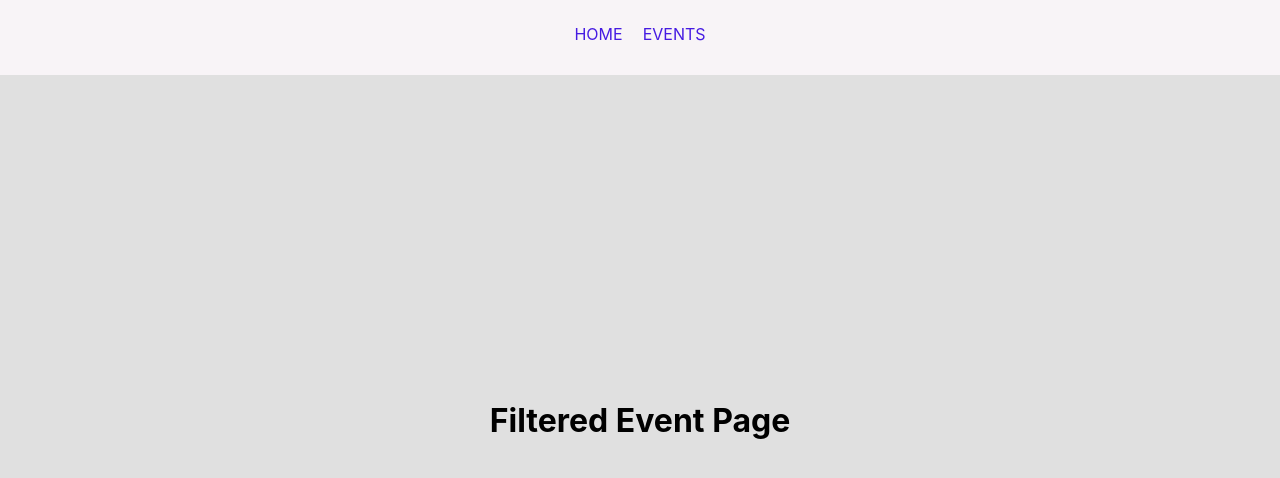
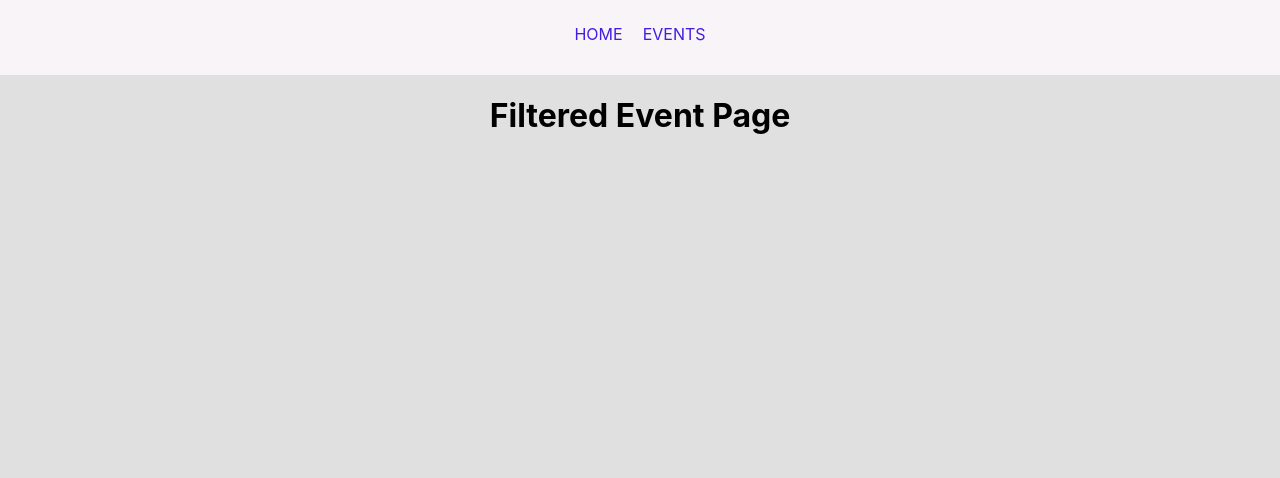
Before and after one commit to touhidulshawan/next-event, a Next.js app: page /events in a window 1280 px wide. Shown: the top 478 px of the page. Built offline with nearby package versions, Linux system fonts and the light colour scheme.

Commit message:
minor fixes

```diff
--- a/styles/Home.module.css
+++ b/styles/Home.module.css
@@ -1,11 +1,9 @@
 .container {
-  min-height: 100vh;
-  padding: 0 0.5rem;
   display: flex;
   flex-direction: column;
   justify-content: center;
   align-items: center;
-  margin-top: 20px;
+  margin-top: 75px;
 }
 
 .main {
```
Also changed, not shown: pages/events/index.jsx (+5 -3 lines).
